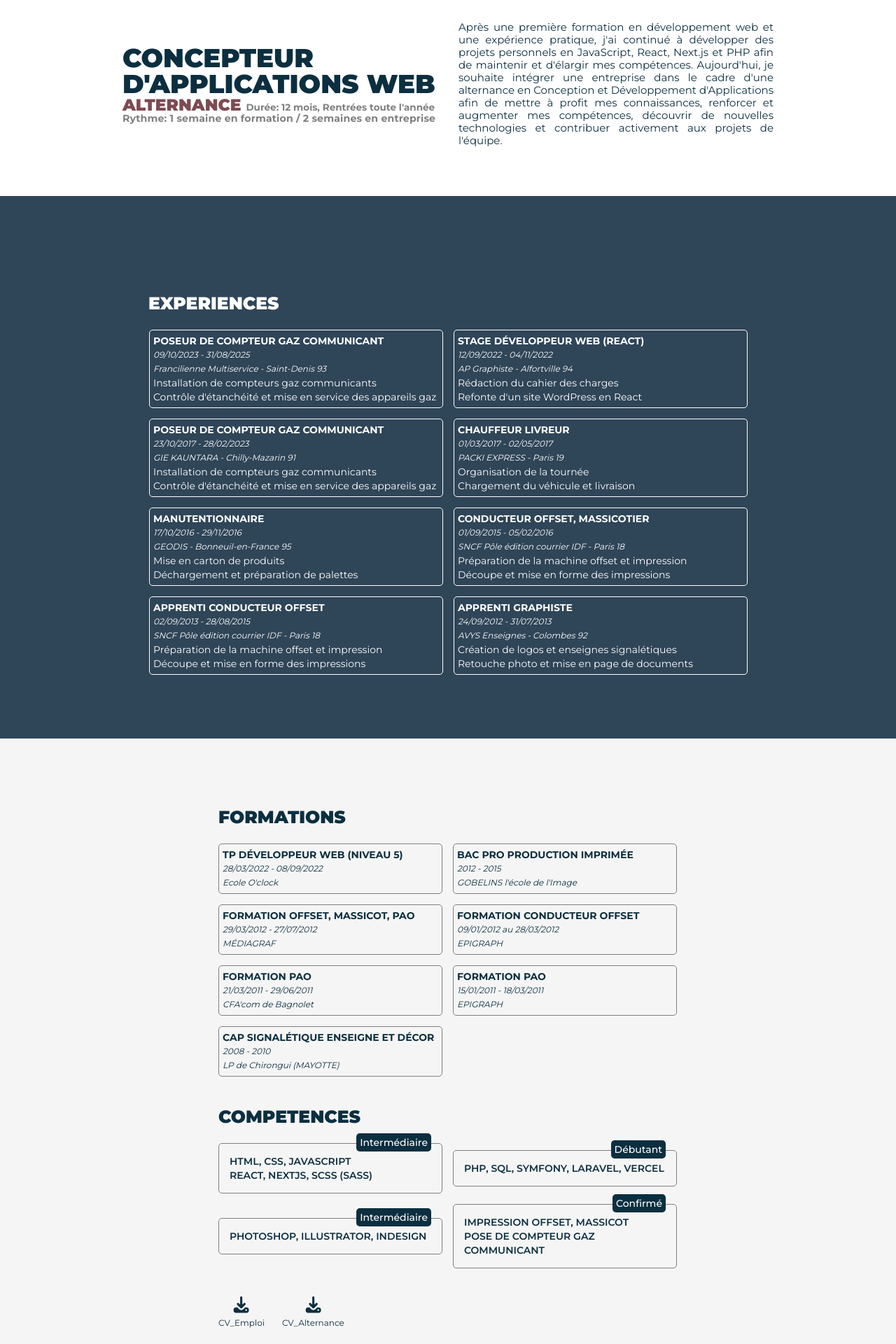
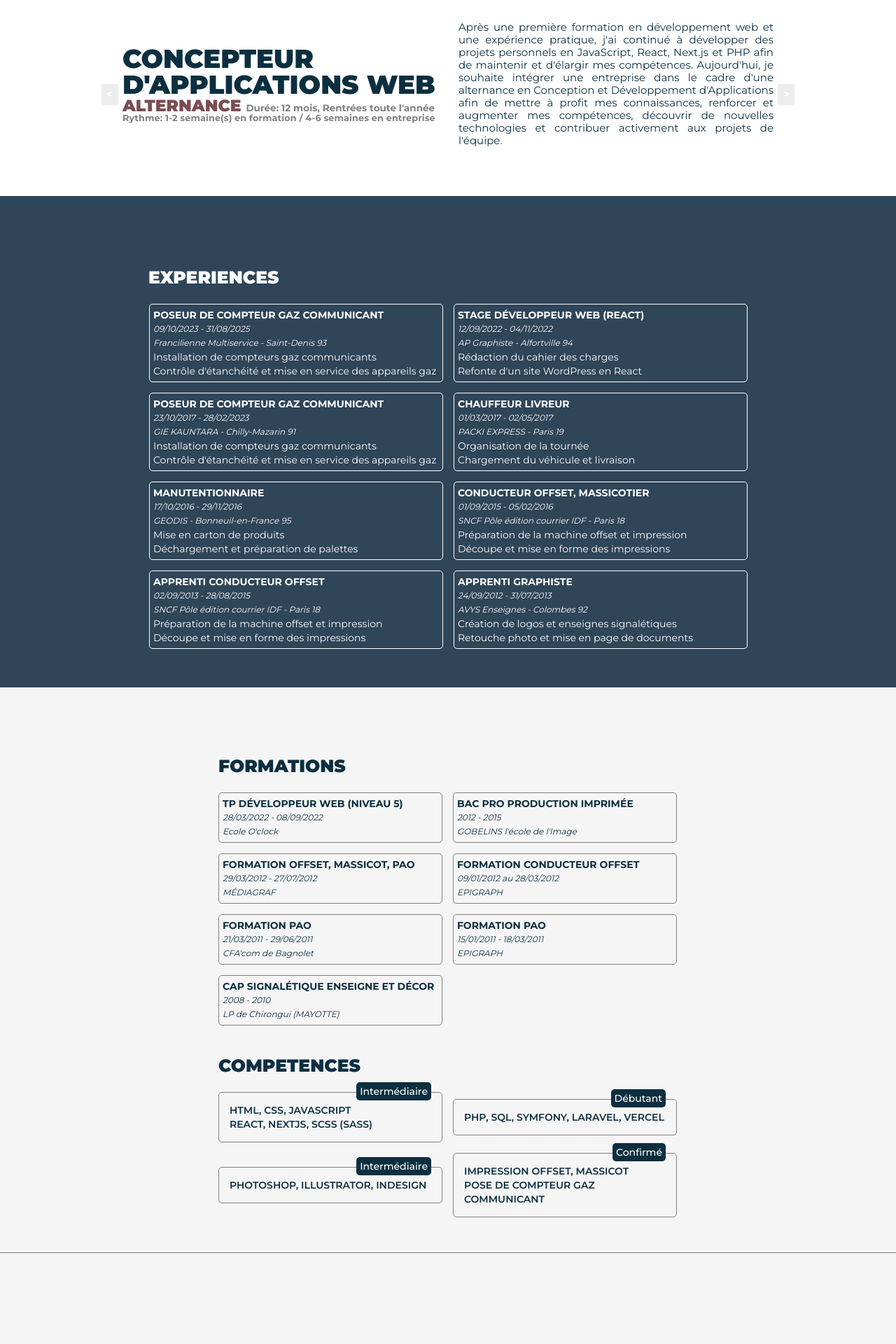
Before and after one commit to ASiaka/portfolio-nextjs, a Next.js app: page / in a window 1280 px wide. Shown: the part 520-2440 px from the top of the page at 70% size. Built offline with nearby package versions, Linux system fonts and the light colour scheme.

Commit message:
qlq modif & ajout des bouttons prev et next

```diff
--- a/src/app/home/home.module.scss
+++ b/src/app/home/home.module.scss
@@ -104,6 +104,7 @@
             justify-content: center;
             align-items: center;
             padding: 15px 40px;
+            position: relative;
 
             @media (max-width: 1000px) {
                 gap: 1.5em;
@@ -119,6 +120,24 @@
 
             @media (max-width: 250px) {
                 padding: 5px;
+            }
+
+            .prev, .next {
+                font-size: 16px;
+                padding: 7px;
+                background-color: gainsboro;
+                color: white;
+                font-weight: bold;
+                cursor: pointer;
+                opacity: 50%;
+                position: absolute;
+                top: calc(100%/2);
+            }
+            .prev {
+                left: 10px;
+            }
+            .next {
+                right: 10px;
             }
 
             .titleContent {
@@ -163,7 +182,7 @@
 
                 .info {
                     // font-size: 16px;
-                    font-size: 1.18em;
+                    font-size: 1.065em;
                     font-weight: 700;
                     letter-spacing: 0.01em;
                     color: gray;
--- a/src/app/home/page.js
+++ b/src/app/home/page.js
@@ -39,6 +39,8 @@ export default function Home() {
             </div>
             <div className={styles.homeBottom}>
                 <div className={styles.bottomContent}>
+                    <div className={styles.prev} onClick={() => setIntitule(prev => prev === "alternance" ? "emploi" : "alternance")}>&lt;</div>
+                    <div className={styles.next} onClick={() => setIntitule(prev => prev === "alternance" ? "emploi" : "alternance")}>&gt;</div>
                     <div className={styles.titleContent}>
                         {
                             intitule === "emploi" &&
@@ -49,7 +51,7 @@ export default function Home() {
                                 <>
                                     <h1 className={styles.title}>CONCEPTEUR D&apos;APPLICATIONS WEB</h1>
                                     <h2 className={styles.subtitle}>ALTERNANCE <span className={styles.dates}>Durée: 12 mois, Rentrées toute l&apos;année</span></h2>
-                                    <p className={styles.info}>Rythme: 1 semaine en formation / 2 semaines en entreprise</p>
+                                    <p className={styles.info}>Rythme: 1-2 semaine(s) en formation / 4-6 semaines en entreprise</p>
                                 </>
                         }
                     </div>
--- a/src/app/parcours/page.js
+++ b/src/app/parcours/page.js
@@ -91,7 +91,7 @@ export default function Parcours() {
                                 })
                             }
                         </div>
-                        <div className={styles.mesCv}>
+                        {/* <div className={styles.mesCv}>
                             <a href="/cv/CV_ASiaka.pdf" download className={styles.downloadLink}>
                                 <FontAwesomeIcon icon={faDownload} className={styles.download} />
                                 CV_Emploi
@@ -100,7 +100,7 @@ export default function Parcours() {
                                 <FontAwesomeIcon icon={faDownload} className={styles.download} />
                                 CV_Alternance
                             </a>
-                        </div>
+                        </div> */}
                     </div>
                 </div>
             </div>
--- a/src/app/parcours/parcours.module.scss
+++ b/src/app/parcours/parcours.module.scss
@@ -302,28 +302,28 @@
                     }
                 }
 
-                .mesCv {
-                    width: min-content;
-                    position: static;
-                    display: flex;
-                    gap: 25px;
-                    margin-top: 25px;
+                // .mesCv {
+                //     width: min-content;
+                //     position: static;
+                //     display: flex;
+                //     gap: 25px;
+                //     margin-top: 25px;
 
-                    .downloadLink {
-                        text-decoration: none;
-                        color: vars.$base;
-                        display: flex;
-                        flex-direction: column;
-                        gap: 7px;
-                        align-items: center;
-                        font-size: 12px;
+                //     .downloadLink {
+                //         text-decoration: none;
+                //         color: vars.$base;
+                //         display: flex;
+                //         flex-direction: column;
+                //         gap: 7px;
+                //         align-items: center;
+                //         font-size: 12px;
 
-                        .download {
-                            font-size: 25px;
-                            // color: vars.$base;
-                        }
-                    }
-                }
+                //         .download {
+                //             font-size: 25px;
+                //             // color: vars.$base;
+                //         }
+                //     }
+                // }
             }
         }
     }
--- a/src/app/projets/page.js
+++ b/src/app/projets/page.js
@@ -40,7 +40,7 @@ export default function Projets() {
             <div className={styles.projetsContent}>
                 <div className={styles.titleContent}>
                     <h1 className={styles.title}>Projets</h1>
-                    <p className={styles.subTitle}>Projets realisés en html, css, javaScript, reactJs, scss.</p>
+                    <p className={styles.subTitle}>Techno utilisées : html, css, javaScript, React, Nextjs, scss.</p>
                     <p style={{color: "gray", fontSize: "12px"}}>Bientôt disponible : «<span style={{fontWeight: "bold"}}>Alifab</span>» React, Nextjs, SCSS / «<span style={{fontWeight: "bold"}}>JalQart</span>» PHP, SQL, PhpMyAdmin</p>
                 </div>
                 <div
--- a/src/app/projets/projets.module.scss
+++ b/src/app/projets/projets.module.scss
@@ -42,7 +42,8 @@
             grid-area: 1 / 1 / 2 / 7;
             // background-color: white;
             color: vars.$blue;
-            padding-left: 15px;
+            // padding-left: 15px;
+            padding: 0 15px;
 
             .title {
                 font-size: 25px;
@@ -53,6 +54,14 @@
             .subTitle {
                 font-weight: 500;
                 margin-bottom: 5px;
+                font-size: 16px;
+
+                @media (max-width: 515px) {
+                    font-size: 14px;
+                }
+                @media (max-width: 443px) {
+                    font-size: 12px;
+                }
             }
         }
 
```
Also changed, not shown: 1 other file (tests, documents, lock files or other folders).
